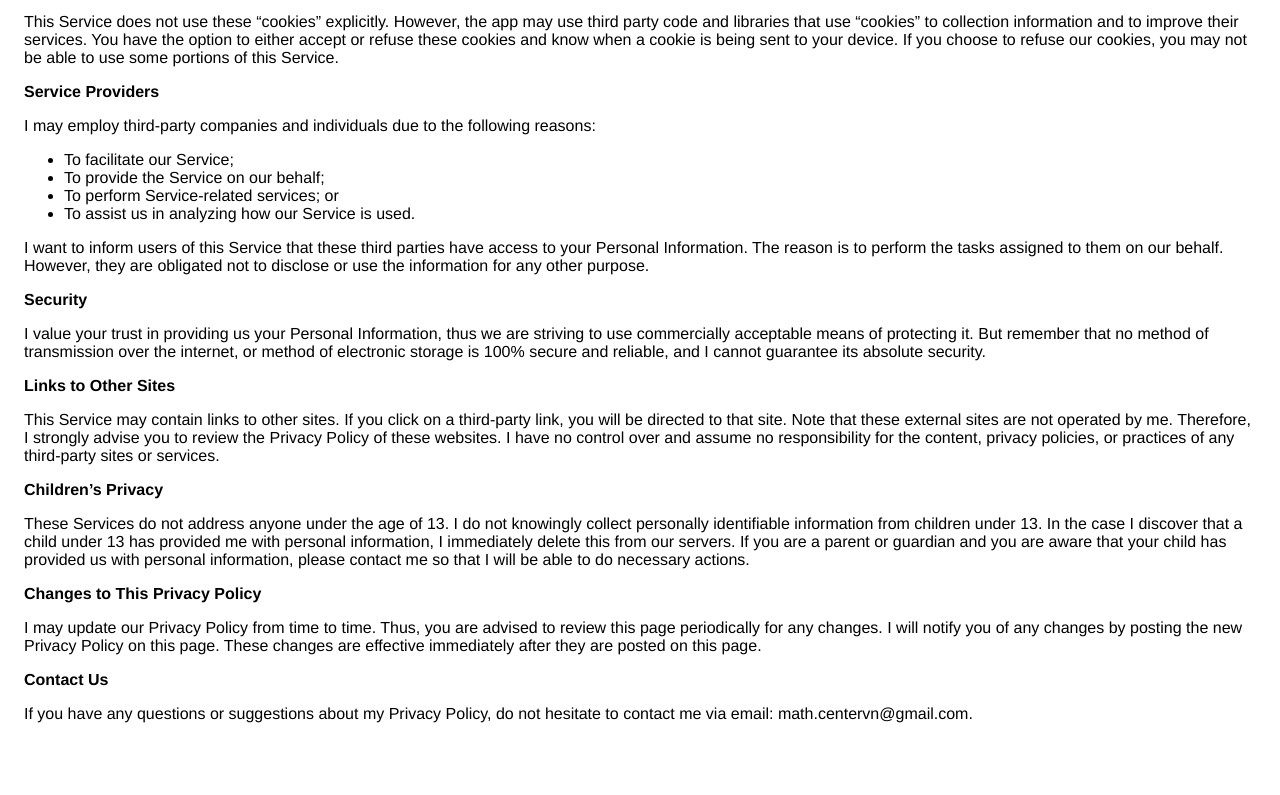
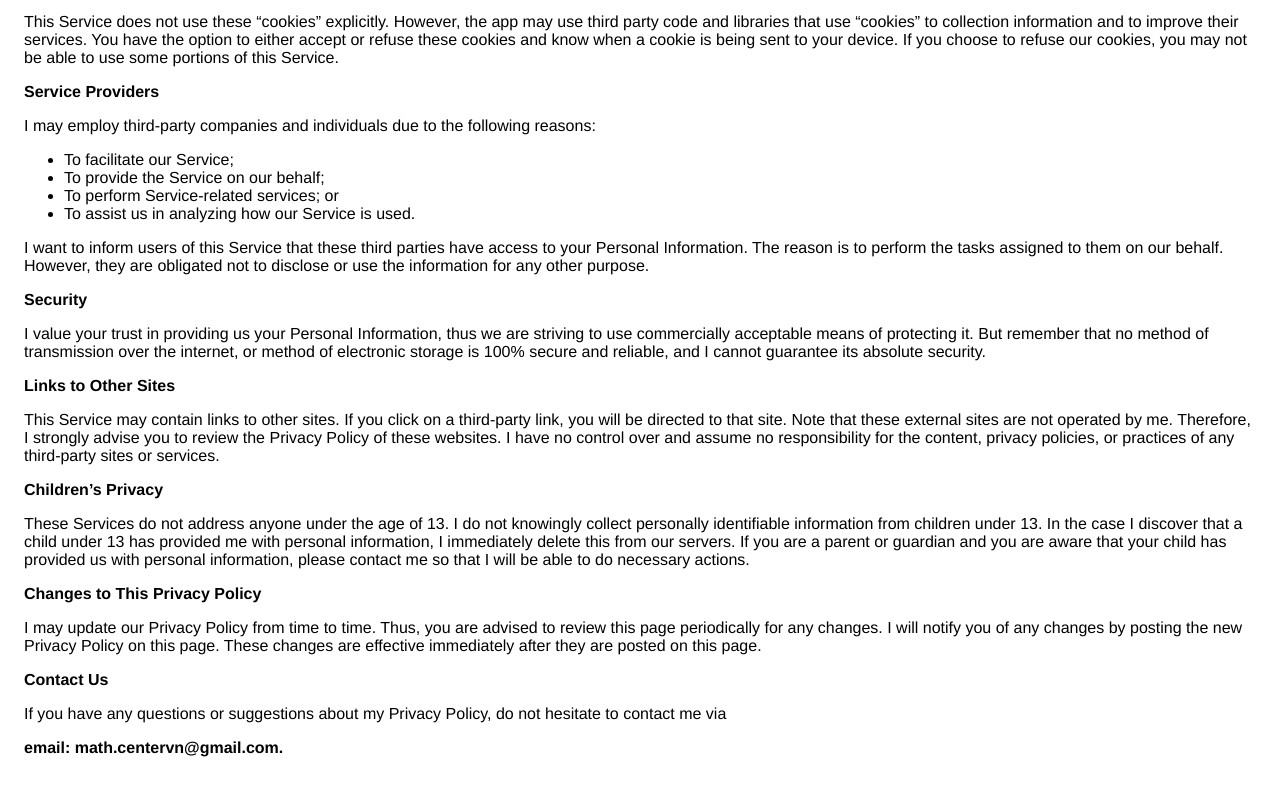
Before and after one commit to Altitechlab/flashlight.github.io, a plain HTML site: page index.html in a window 1280 px wide. Shown: the part 611-1406 px from the top of the page. Before the commit the page ends 1374 px from the top, so only its background shows below. Drawn offline with Linux system fonts and the light colour scheme.

Commit message:
Update index.html

```diff
--- a/index.html
+++ b/index.html
@@ -42,4 +42,4 @@
                     the new Privacy Policy on this page. These changes are effective immediately after they are posted on
                     this page.
                   </p> <p><strong>Contact Us</strong></p> <p>If you have any questions or suggestions about my Privacy Policy, do not hesitate to contact
-                    me via email: math.centervn@gmail.com.
+                    me via  <p><strong>email: math.centervn@gmail.com.</strong></p>
```
